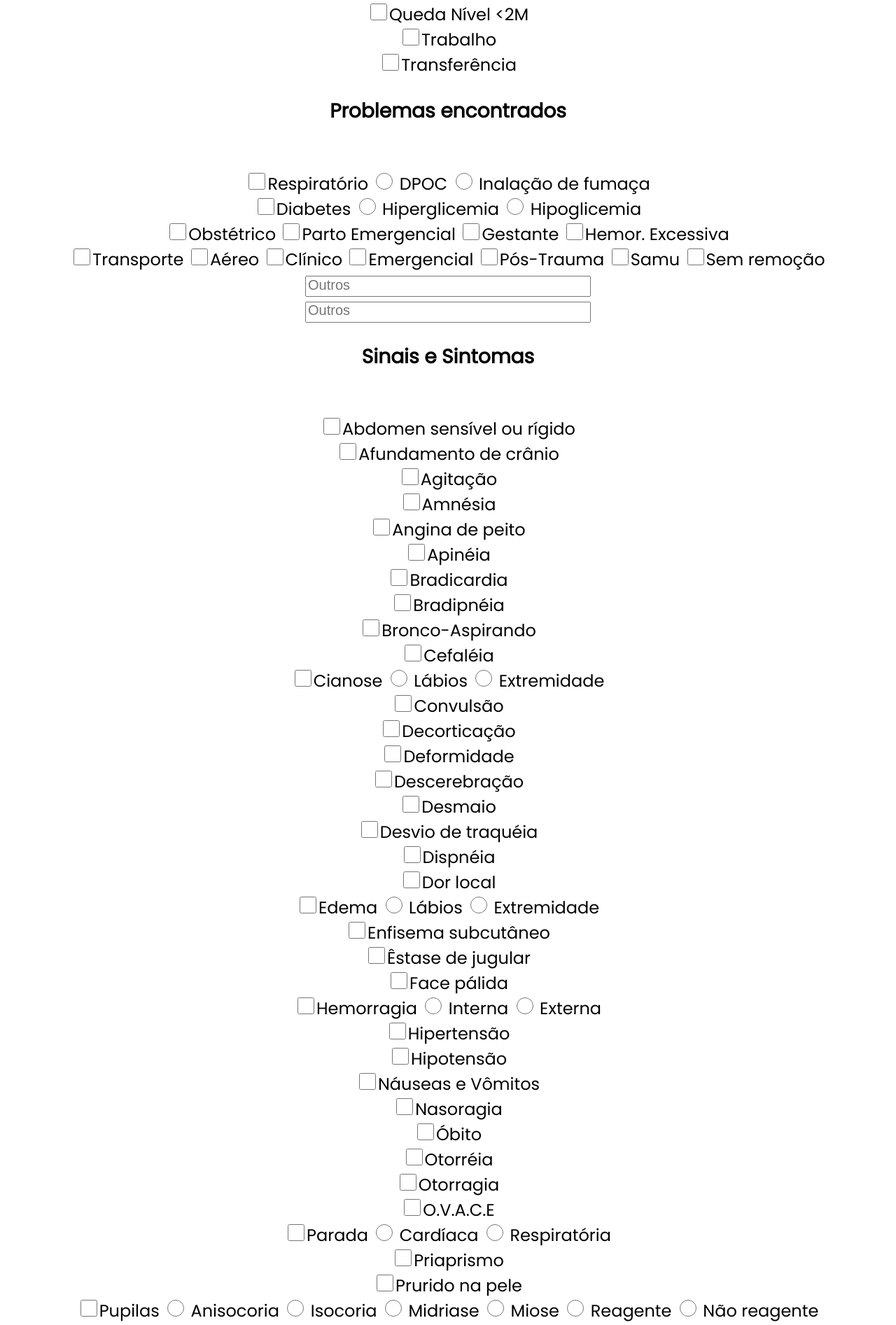
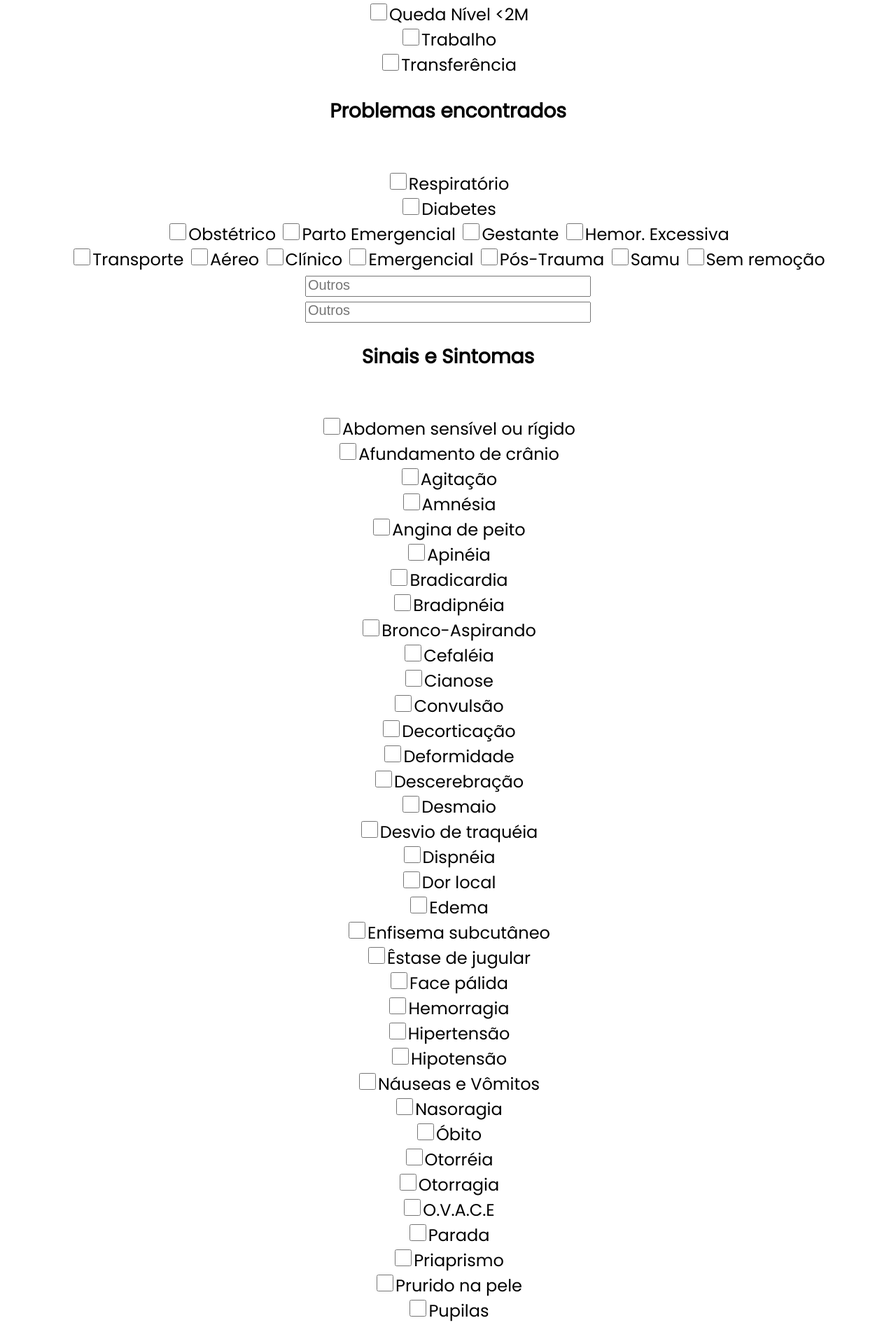
Before and after one commit to CaueFoyth/NOAR, a Flask app: page /ver in a window 1280 px wide. Shown: the part 1863-3756 px from the top of the page at 70% size. Run offline with Flask 3, Linux system fonts and the light colour scheme; a user stored in the database is signed in; some libraries are stand-ins or nearby versions.

Commit message:
aparecer "radio" de acordo com o preenchimento da checkbox concluido

```diff
--- a/static/forms.css
+++ b/static/forms.css
@@ -30,4 +30,32 @@ input[type=text]::placeholder {
 input[type=date] {
   width: 400px;
   height: 24px;
+}
+
+#respiratorio, #respiratorio1, #respiratorio2, #respiratorio3 {
+  display: none;
+}
+
+#diabetes, #diabetes1, #diabetes2, #diabetes3 {
+  display: none;
+}
+
+#cianose, #cianose1, #cianose2, #cianose3 {
+  display: none;
+}
+
+#edema, #edema1, #edema2, #edema3 {
+  display: none;
+}
+
+#hemorragia, #hemorragia1, #hemorragia2, #hemorragia3 {
+  display: none;
+}
+
+#parada, #parada1, #parada2, #parada3 {
+  display: none;
+}
+
+#pupilas, #pupilas1, #pupilas2, #pupilas3, #pupilas4, #pupilas5, #pupilas6, #pupilas7, #pupilas8, #pupilas9, #pupilas10, #pupilas11 {
+  display: none;
 }/*# sourceMappingURL=forms.css.map */
--- a/static/forms.scss
+++ b/static/forms.scss
@@ -28,3 +28,31 @@ input[type=date]{
     width: 400px;
     height: 24px;
 }
+
+#respiratorio, #respiratorio1, #respiratorio2, #respiratorio3 {
+    display: none;
+}
+
+#diabetes, #diabetes1, #diabetes2, #diabetes3 {
+    display: none;
+}
+
+#cianose, #cianose1, #cianose2, #cianose3 {
+    display: none;
+}
+
+#edema, #edema1, #edema2, #edema3 {
+    display: none;
+}
+
+#hemorragia, #hemorragia1, #hemorragia2, #hemorragia3 {
+    display: none;
+}
+
+#parada, #parada1, #parada2, #parada3 {
+    display: none;
+}
+
+#pupilas, #pupilas1, #pupilas2, #pupilas3, #pupilas4, #pupilas5, #pupilas6, #pupilas7, #pupilas8, #pupilas9, #pupilas10, #pupilas11 {
+    display: none;
+}
--- a/templates/forms.html
+++ b/templates/forms.html
@@ -92,17 +92,17 @@
         <!--Problemas encontrados-->
         <h3>Problemas encontrados</h3>
         <br>
-        <input type="checkbox" class="checkbox" name="b1">Respiratório
-        <input type="radio" name="b1a" value="DPOC">
-        <label for="DPOC">DPOC</label>
-        <input type="radio" name="b1a" value="inalacao">
-        <label for="inalacao">Inalação de fumaça</label>
+        <input type="checkbox" class="checkbox" name="b1" id="aparecerrespiratorio" onclick="aparecerRespiratorio();">Respiratório
+        <input type="radio" name="b1a" id="respiratorio" value="DPOC">
+        <label for="DPOC" id="respiratorio1">DPOC</label>
+        <input type="radio" name="b1a" id="respiratorio2" value="inalacao">
+        <label for="inalacao" id="respiratorio3">Inalação de fumaça</label>
         <br>
-        <input type="checkbox" class="checkbox" name="b2">Diabetes
-        <input type="radio" name="b2a" value="Hiperglicemia">
-        <label for="Hiperglicemia">Hiperglicemia</label>
-        <input type="radio" name="b2a" value="Hipoglicemia">
-        <label for="Hipoglicemia">Hipoglicemia</label>
+        <input type="checkbox" class="checkbox" id="aparecerdiabetes" onclick="aparecerDiabetes()" name="b2">Diabetes
+        <input type="radio" name="b2a" id="diabetes" value="Hiperglicemia">
+        <label for="Hiperglicemia" id="diabetes1">Hiperglicemia</label>
+        <input type="radio" name="b2a" id="diabetes2" value="Hipoglicemia">
+        <label for="Hipoglicemia" id="diabetes3">Hipoglicemia</label>
         <br>
         <input type="checkbox" class="checkbox" name="b3">Obstétrico
         <input type="checkbox" class="checkbox" name="b3a">Parto Emergencial
@@ -142,11 +142,11 @@
         <br>
         <input type="checkbox" class="checkbox" name="c10">Cefaléia
         <br>
-        <input type="checkbox" class="checkbox" name="c11">Cianose
-        <input type="radio" name="c11a" value="Labios">
-        <label for="Labios">Lábios</label>
-        <input type="radio" name="c11a" value="Extremidade">
-        <label for="Extremidade">Extremidade</label>
+        <input type="checkbox" class="checkbox" id="aparecercianose" onclick="aparecerCianose();" name="c11">Cianose
+        <input type="radio" id="cianose" name="c11a" value="Labios">
+        <label for="Labios" id="cianose1">Lábios</label>
+        <input type="radio" name="c11a" id="cianose2" value="Extremidade">
+        <label for="Extremidade" id="cianose3">Extremidade</label>
         <br>
         <input type="checkbox" class="checkbox" name="c12">Convulsão
         <br>
@@ -164,11 +164,11 @@
         <br>
         <input type="checkbox" class="checkbox" name="c19">Dor local
         <br>
-        <input type="checkbox" class="checkbox" name="c20">Edema
-        <input type="radio" name="c20a" value="Labios">
-        <label for="Labios">Lábios</label>
-        <input type="radio" name="c20a" value="Extremidade">
-        <label for="Extremidade">Extremidade</label>
+        <input type="checkbox" class="checkbox" id="apareceredema" onclick="aparecerEdema();" name="c20">Edema
+        <input type="radio" name="c20a" id="edema" value="Labios">
+        <label for="Labios" id="edema1">Lábios</label>
+        <input type="radio" name="c20a" id="edema2" value="Extremidade">
+        <label for="Extremidade" id="edema3">Extremidade</label>
         <br>
         <input type="checkbox" class="checkbox" name="c21">Enfisema subcutâneo
         <br>
@@ -176,11 +176,11 @@
         <br>
         <input type="checkbox" class="checkbox" name="c23">Face pálida
         <br>
-        <input type="checkbox" class="checkbox" name="c24">Hemorragia
-        <input type="radio" name="c24a" value="Interna">
-        <label for="Interna">Interna</label>
-        <input type="radio" name="c24a" value="Externa">
-        <label for="Externa">Externa</label>
+        <input type="checkbox" class="checkbox" id="aparecerhemorragia" onclick="aparecerHemorragia()" name="c24">Hemorragia
+        <input type="radio" name="c24a" id="hemorragia" value="Interna">
+        <label for="Interna" id="hemorragia1">Interna</label>
+        <input type="radio" name="c24a" value="Externa" id="hemorragia2">
+        <label for="Externa" id="hemorragia3">Externa</label>
         <br>
         <input type="checkbox" class="checkbox" name="c25">Hipertensão
         <br>
@@ -198,29 +198,29 @@
         <br>
         <input type="checkbox" class="checkbox" name="c32">O.V.A.C.E
         <br>
-        <input type="checkbox" class="checkbox" name="c33">Parada
-        <input type="radio" name="c33a" value="Cardiaca">
-        <label for="Cardiaca">Cardíaca</label>
-        <input type="radio" name="c33a" value="Respiratoria">
-        <label for="Respiratoria">Respiratória</label>
+        <input type="checkbox" class="checkbox" id="aparecerparada" onclick="aparecerParada()" name="c33">Parada
+        <input type="radio" id="parada" name="c33a" value="Cardiaca">
+        <label for="Cardiaca" id="parada1">Cardíaca</label>
+        <input type="radio" name="c33a" id="parada2" value="Respiratoria">
+        <label for="Respiratoria" id="parada3">Respiratória</label>
         <br>
         <input type="checkbox" class="checkbox" name="c34">Priaprismo
         <br>
         <input type="checkbox" class="checkbox" name="c35">Prurido na pele
         <br>
-        <input type="checkbox" class="checkbox" name="c36" >Pupilas
-        <input type="radio" name="c36a" value="Anisocoria">
-        <label for="Anisocoria">Anisocoria</label>
-        <input type="radio" name="c36a" value="Isocoria">
-        <label for="Isocoria">Isocoria</label>
-        <input type="radio" name="c36a" value="Midriase">
-        <label for="Midriase">Midriase</label>
-        <input type="radio" name="c36a" value="Miose">
-        <label for="Miose">Miose</label>
-        <input type="radio" name="c36a" value="Reagente">
-        <label for="Reagente">Reagente</label>
-        <input type="radio" name="c36a" value="Nao_reagente">
-        <label for="Nao_reagente">Não reagente</label>
+        <input type="checkbox" class="checkbox" id="aparecerpupilas" onclick="aparecerPupilas()" name="c36" >Pupilas
+        <input type="radio" name="c36a" id="pupilas" value="Anisocoria">
+        <label for="Anisocoria" id="pupilas1">Anisocoria</label>
+        <input type="radio" name="c36a" id="pupilas2" value="Isocoria">
+        <label for="Isocoria" id="pupilas3">Isocoria</label>
+        <input type="radio" name="c36a" id="pupilas4" value="Midriase">
+        <label for="Midriase" id="pupilas5">Midriase</label>
+        <input type="radio" name="c36a" id="pupilas6" value="Miose">
+        <label for="Miose" id="pupilas7">Miose</label>
+        <input type="radio" name="c36a" id="pupilas8" value="Reagente">
+        <label for="Reagente" id="pupilas9">Reagente</label>
+        <input type="radio" name="c36a" id="pupilas10" value="Nao_reagente">
+        <label for="Nao_reagente" id="pupilas11">Não reagente</label>
         <br>
         <input type="checkbox" class="checkbox" name="c37">Sede
         <br>
```
Also changed, not shown: static/forms.js (+164 -0 lines), 1 other file.
